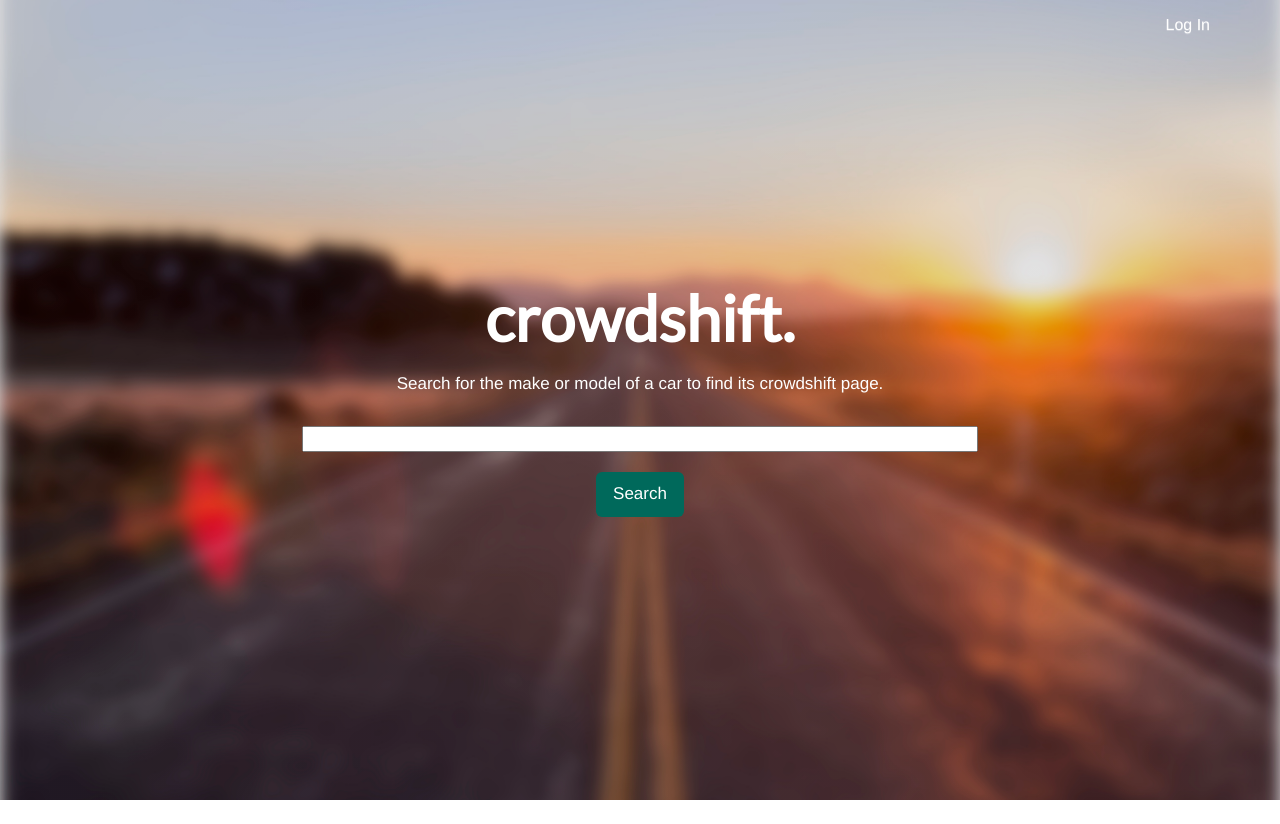
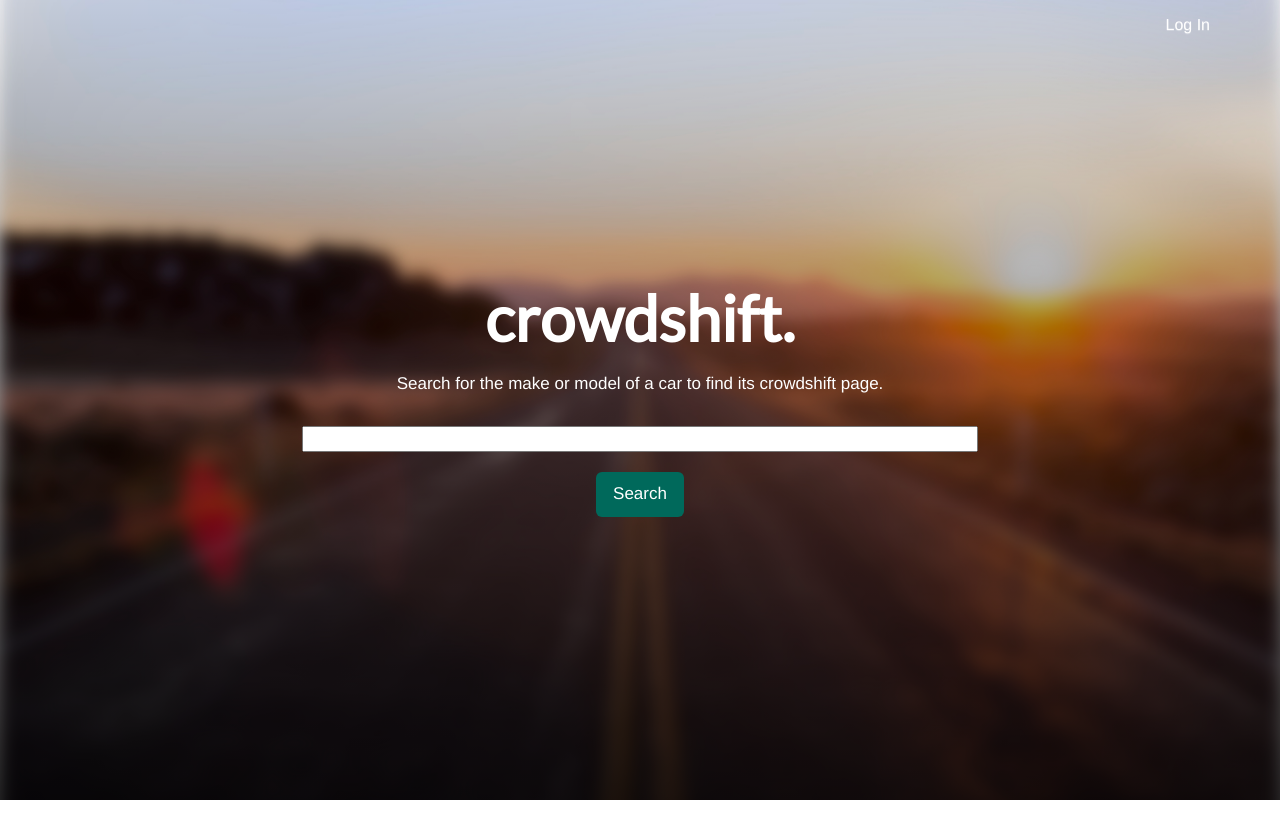
Before and after one commit to kennykhoapham/crowdshift, a Django app: page / in a window 1280 px wide. Run offline with Django 3.2, Linux system fonts and the light colour scheme; some libraries are stand-ins or nearby versions.

Commit message:
darker background

```diff
--- a/crowdshift/static/custom.css
+++ b/crowdshift/static/custom.css
@@ -59,10 +59,7 @@ background-color: rgba(0, 105, 91, 1);
     position: relative;
     width: 100%;
     height: 100%;
-    background: linear-gradient(
-      rgba(0, 0, 0, 0.1),
-      rgba(0, 0, 0, 0.1)
-    ), url(orangeroadblurr.jpg) no-repeat center center scroll;
+    background: linear-gradient( rgba(2, 2, 2, 0.02), rgba(0, 0, 0, 0.79) ), url(orangeroadblurr.jpg) no-repeat center center scroll;
     -webkit-background-size: cover;
     -moz-background-size: cover;
     background-size: cover;
```
